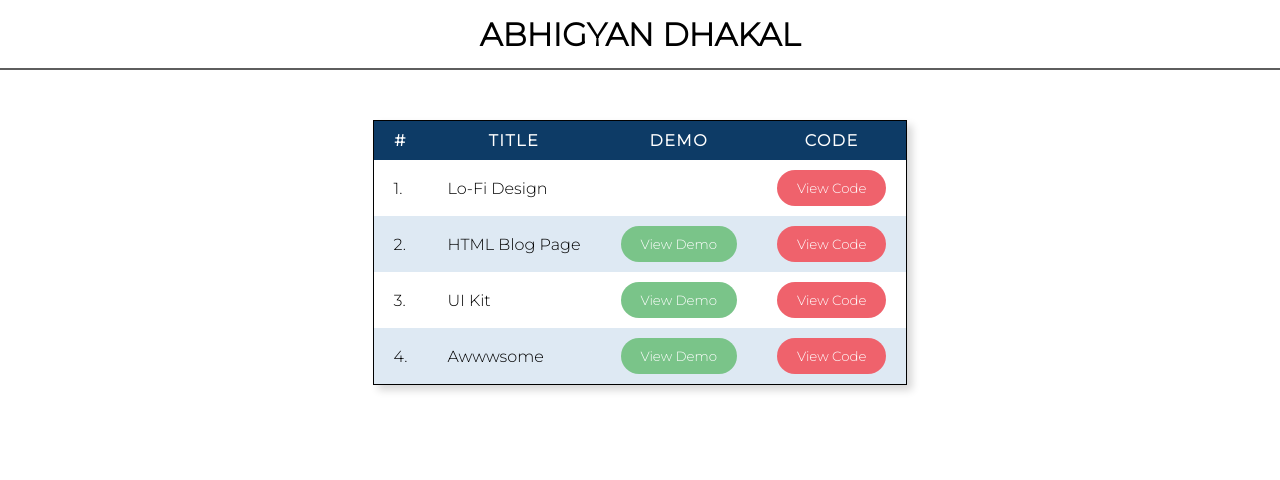
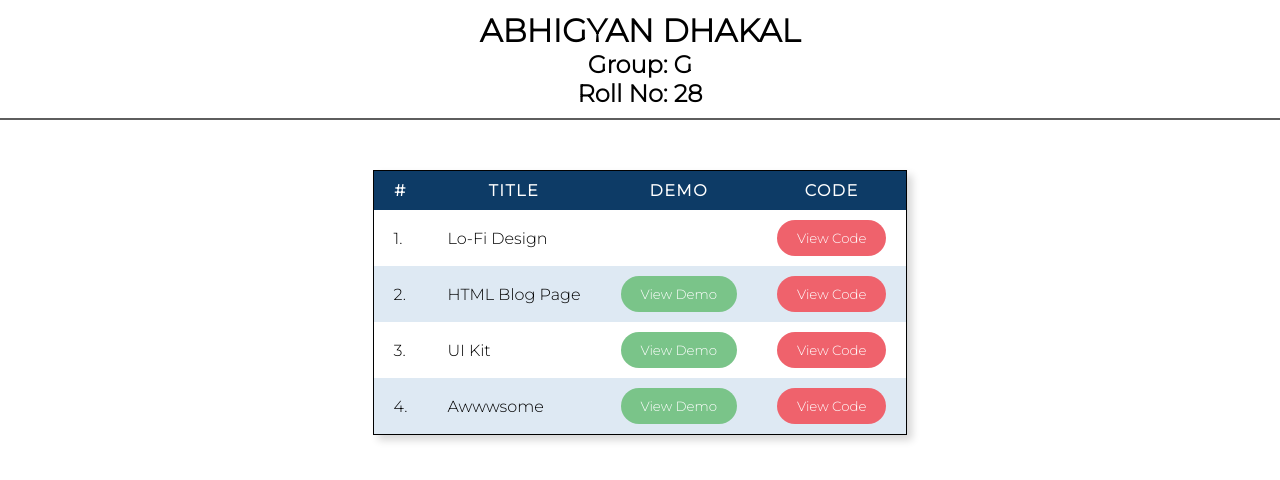
Before and after one commit to Abhigyan-Dhakal/Leapfrog, a plain HTML site: page index.html in a window 1280 px wide. Drawn offline with Linux system fonts and the light colour scheme.

Commit message:
Modify nav headings

```diff
--- a/css/style.css
+++ b/css/style.css
@@ -10,9 +10,10 @@
 }
 
 .nav-bar {
-  height: 70px;
+  height: 120px;
   width: 100%;
   display: flex;
+  flex-direction: column;
   justify-content: center;
   align-items: center;
   border-bottom: 2px solid rgb(94, 94, 94);
--- a/index.html
+++ b/index.html
@@ -16,6 +16,8 @@
     <div class="main-wrapper">
       <div class="nav-bar">
         <h1>ABHIGYAN DHAKAL</h1>
+        <h2>Group: G</h2>
+        <h2>Roll No: 28</h2>
       </div>
       <div class="body-wrapper">
         <div class="card">
```
